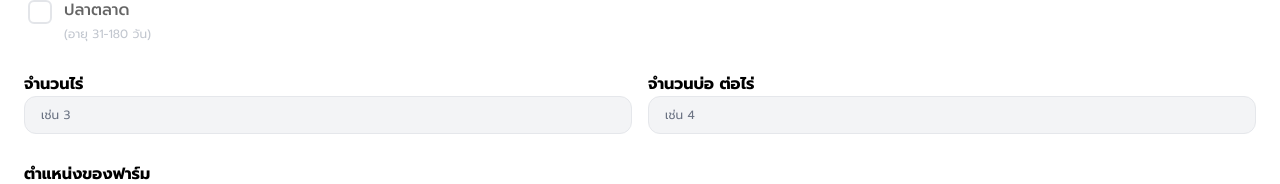
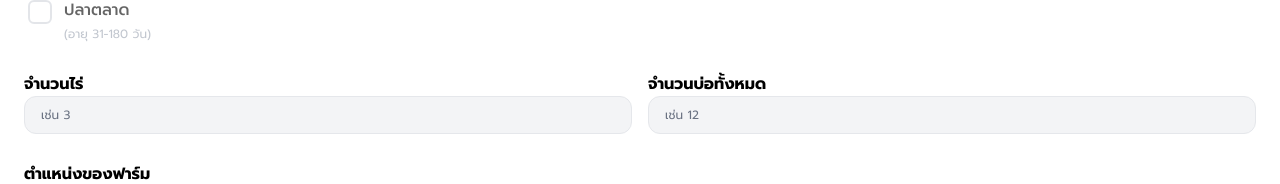
Before and after one commit to koard/DukeFarm-Frontend, a Next.js app: page /profile in a window 1280 px wide. Shown: the part 551-735 px from the top of the page. Built offline with nearby package versions, Linux system fonts and the light colour scheme.

Commit message:
Refactor pond count handling in ProfilePage and RegisterFarmerPage: Update validation logic and labels for clarity

```diff
--- a/src/app/profile/page.tsx
+++ b/src/app/profile/page.tsx
@@ -120,7 +120,7 @@ const buildFormStateFromProfile = (profile?: FarmerProfile) => {
     phone: profile?.phone || "",
     farmTypes,
     raiCount: formatNumericInput(profile?.farmAreaRai ?? profile?.declaredRaiCount),
-    pondCount: formatNumericInput(profile?.pondsPerRai ?? profile?.declaredPondCount),
+    pondCount: formatNumericInput(profile?.declaredPondCount ?? profile?.pondsPerRai),
     location: coords ? `${coords.lat.toFixed(6)}, ${coords.lng.toFixed(6)}` : "",
   };
 
@@ -254,16 +254,16 @@ export default function ProfilePage() {
     }
 
     const farmAreaRai = parseFloat(formData.raiCount);
-    const pondsPerRai = parseFloat(formData.pondCount);
-
-    if (Number.isNaN(farmAreaRai) || Number.isNaN(pondsPerRai)) {
-      alert("กรุณาระบุจำนวนไร่และจำนวนบ่อต่อไร่เป็นตัวเลข");
+    if (Number.isNaN(farmAreaRai)) {
+      alert("กรุณาระบุจำนวนไร่เป็นตัวเลข");
       return;
     }
 
-    const declaredPondCount = Number.isNaN(parseInt(formData.pondCount, 10))
-      ? null
-      : parseInt(formData.pondCount, 10);
+    const declaredPondCount = parseInt(formData.pondCount, 10);
+    if (Number.isNaN(declaredPondCount)) {
+      alert("กรุณาระบุจำนวนบ่อทั้งหมดเป็นตัวเลข");
+      return;
+    }
 
     const sortedFarmTypes = [...formData.farmTypes].sort(
       (a, b) => FARM_TYPE_PRIORITY.indexOf(a) - FARM_TYPE_PRIORITY.indexOf(b)
@@ -289,7 +289,6 @@ export default function ProfilePage() {
         selectedFarmTypes: formData.farmTypes,
         declaredPondCount,
         farmAreaRai,
-        pondsPerRai,
         farmLatitude: coords.lat,
         farmLongitude: coords.lng
       };
@@ -533,14 +532,14 @@ export default function ProfilePage() {
                 />
               </div>
               <div className="space-y-1.5">
-                <label className="text-base font-bold text-black">จำนวนบ่อ ต่อไร่</label>
+                <label className="text-base font-bold text-black">จำนวนบ่อทั้งหมด</label>
                 <input
                   type="number"
                   name="pondCount"
                   value={formData.pondCount}
                   onChange={handleChange}
                   disabled={!isEditing}
-                  placeholder="เช่น 4"
+                  placeholder="เช่น 12"
                   className="w-full px-4 py-2.5 bg-gray-50 border border-gray-200 rounded-xl focus:outline-none focus:ring-2 focus:ring-[#0F3B35] text-black text-xs placeholder:text-xs placeholder:text-gray-500 disabled:bg-gray-100 disabled:text-gray-600"
                 />
               </div>
--- a/src/app/register-farmer/page.tsx
+++ b/src/app/register-farmer/page.tsx
@@ -152,17 +152,18 @@ export default function RegisterFarmerPage() {
       const [lat, lng] = formData.location.split(", ").map(Number);
 
       const farmAreaRai = parseFloat(formData.raiCount);
-      const pondsPerRai = parseFloat(formData.pondCount);
-
-      if (Number.isNaN(farmAreaRai) || Number.isNaN(pondsPerRai)) {
-        alert("กรุณาระบุจำนวนไร่และจำนวนบ่อต่อไร่เป็นตัวเลข");
+      if (Number.isNaN(farmAreaRai)) {
+        alert("กรุณาระบุจำนวนไร่เป็นตัวเลข");
         setSubmitStatus('idle');
         return;
       }
 
-      const declaredPondCount = Number.isNaN(parseInt(formData.pondCount, 10))
-        ? null
-        : parseInt(formData.pondCount, 10);
+      const declaredPondCount = parseInt(formData.pondCount, 10);
+      if (Number.isNaN(declaredPondCount)) {
+        alert("กรุณาระบุจำนวนบ่อทั้งหมดเป็นตัวเลข");
+        setSubmitStatus('idle');
+        return;
+      }
 
       // จัดลำดับความสำคัญของประเภทฟาร์ม (เพื่อหา Primary Type)
       const priorityOrder: FarmTypeOption[] = ["SMALL", "LARGE", "MARKET"];
@@ -181,7 +182,6 @@ export default function RegisterFarmerPage() {
 
         declaredPondCount,
         farmAreaRai,
-        pondsPerRai,
 
         farmLatitude: lat,
         farmLongitude: lng
@@ -393,7 +393,7 @@ export default function RegisterFarmerPage() {
                         className="w-full px-4 py-2.5 bg-gray-50 border border-gray-200 rounded-xl focus:outline-none focus:ring-2 focus:ring-[#0F3B35] text-black text-xs placeholder:text-xs placeholder:text-gray-500" />
                 </div>
                 <div className="space-y-1.5">
-                    <label className="text-base font-bold text-black">จำนวนบ่อ ต่อไร่</label>
+                  <label className="text-base font-bold text-black">จำนวนบ่อทั้งหมด</label>
                     <input type="number" name="pondCount" value={formData.pondCount} onChange={handleChange} placeholder="ระบุข้อมูล"
                         className="w-full px-4 py-2.5 bg-gray-50 border border-gray-200 rounded-xl focus:outline-none focus:ring-2 focus:ring-[#0F3B35] text-black text-xs placeholder:text-xs placeholder:text-gray-500" />
                 </div>
```
